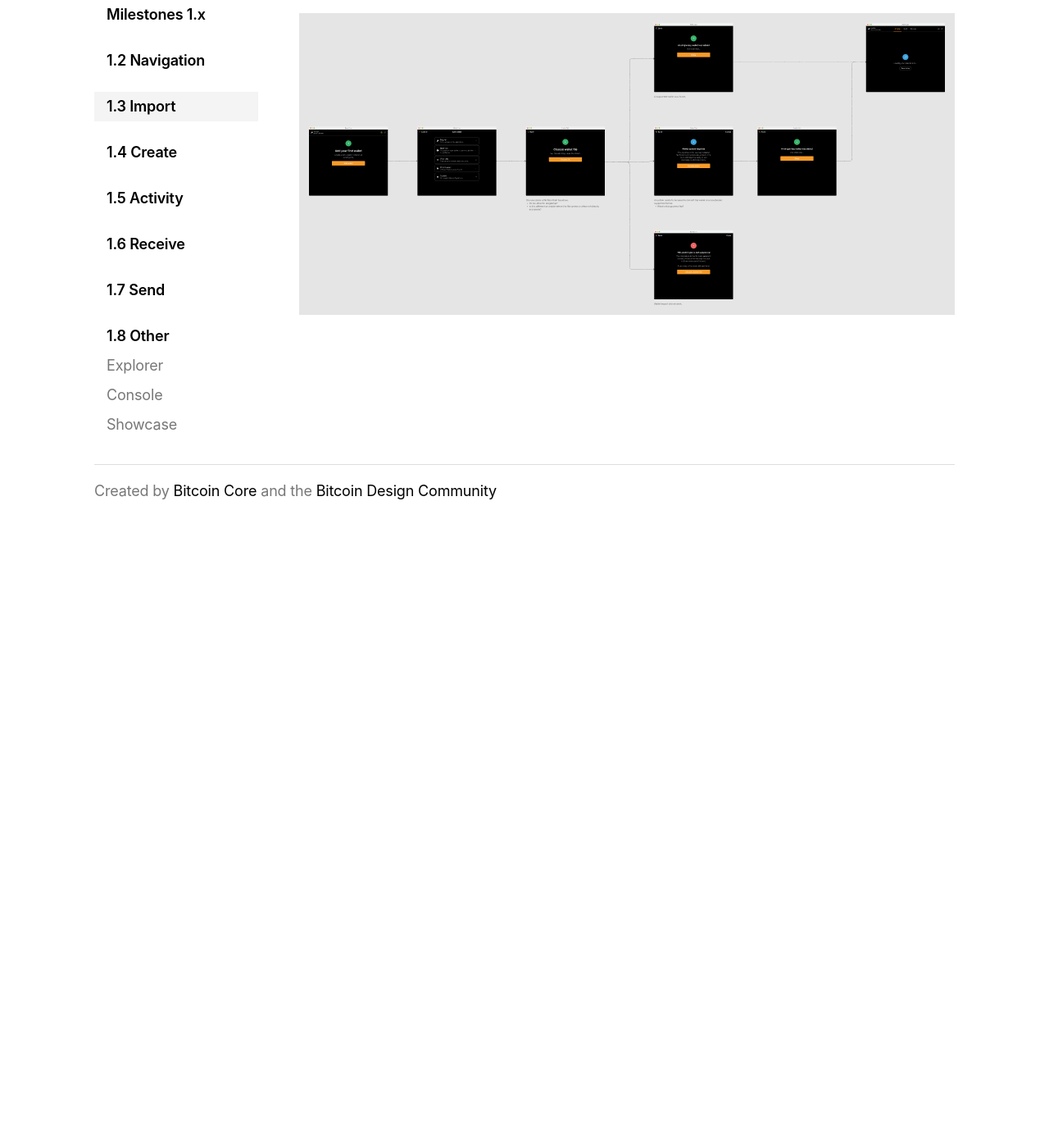
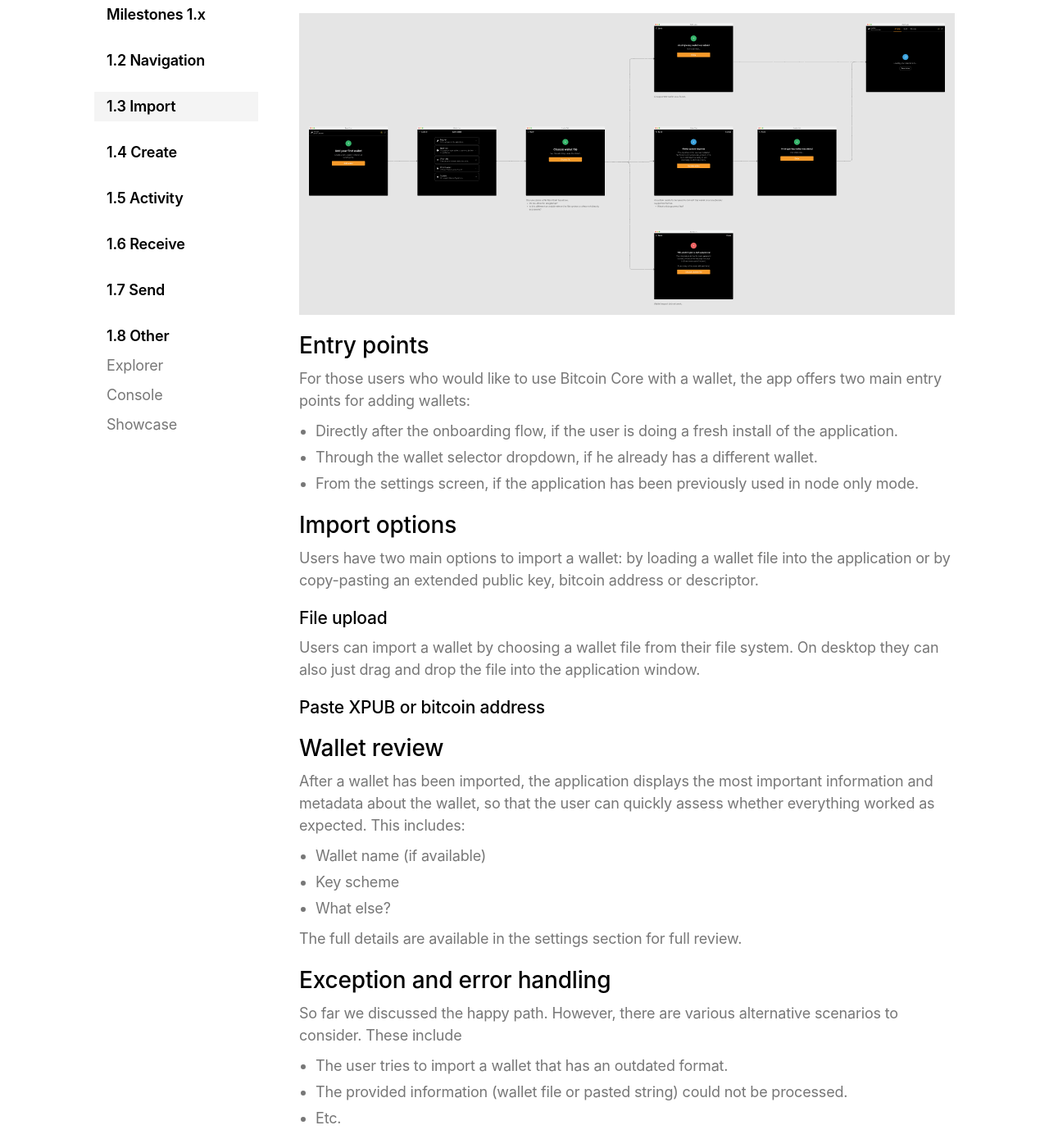
Before and after one commit to BitcoinDesign/Bitcoin-Core-App, a Jekyll site: the page built from pages/milestones/1-3-import.md, in a window 1280 px wide and 1400 px high, scrolled down 714 px. Shown: the whole window at 82% size. Built offline with Jekyll 4.4.1, drawn with Linux system fonts in a browser that asks for light colours; before the commit the page ends 1344 px from its top, so only the background shows below that; some of the changed text lies outside the part shown.

Commit message:
Initial text changes

```diff
--- a/pages/milestones/1-3-import.md
+++ b/pages/milestones/1-3-import.md
@@ -33,3 +33,47 @@
 	width = 800
 	height = 368
 %}
+
+## Entry points
+
+For those users who would like to use Bitcoin Core with a wallet, the app offers two main entry points for adding wallets:
+
+- Directly after the onboarding flow, if the user is doing a fresh install of the application.
+- Through the wallet selector dropdown, if he already has a different wallet.
+- From the settings screen, if the application has been previously used in node only mode.
+
+## Import options
+
+Users have two main options to import a wallet: by loading a wallet file into the application or by copy-pasting an extended public key, bitcoin address or descriptor.
+
+#### File upload
+
+Users can import a wallet by choosing a wallet file from their file system. On desktop they can also just drag and drop the file into the application window.
+
+#### Paste XPUB or bitcoin address
+
+
+## Wallet review
+
+After a wallet has been imported, the application displays the most important information and metadata about the wallet, so that the user can quickly assess whether everything worked as expected. This includes:
+
+- Wallet name (if available)
+- Key scheme
+- What else?
+
+The full details are available in the settings section for full review.
+
+## Exception and error handling
+
+So far we discussed the happy path. However, there are various alternative scenarios to consider. These include
+
+- The user tries to import a wallet that has an outdated format.
+- The provided information (wallet file or pasted string) could not be processed.
+- Etc.
+
+#### General approach
+
+In all of these cases, we want to make sure that the application provides clear, concise and actionable feedback about:
+1. What went wrong (reason).
+2. What this means (impact).
+3. What does the user need to do (remedy).
```
